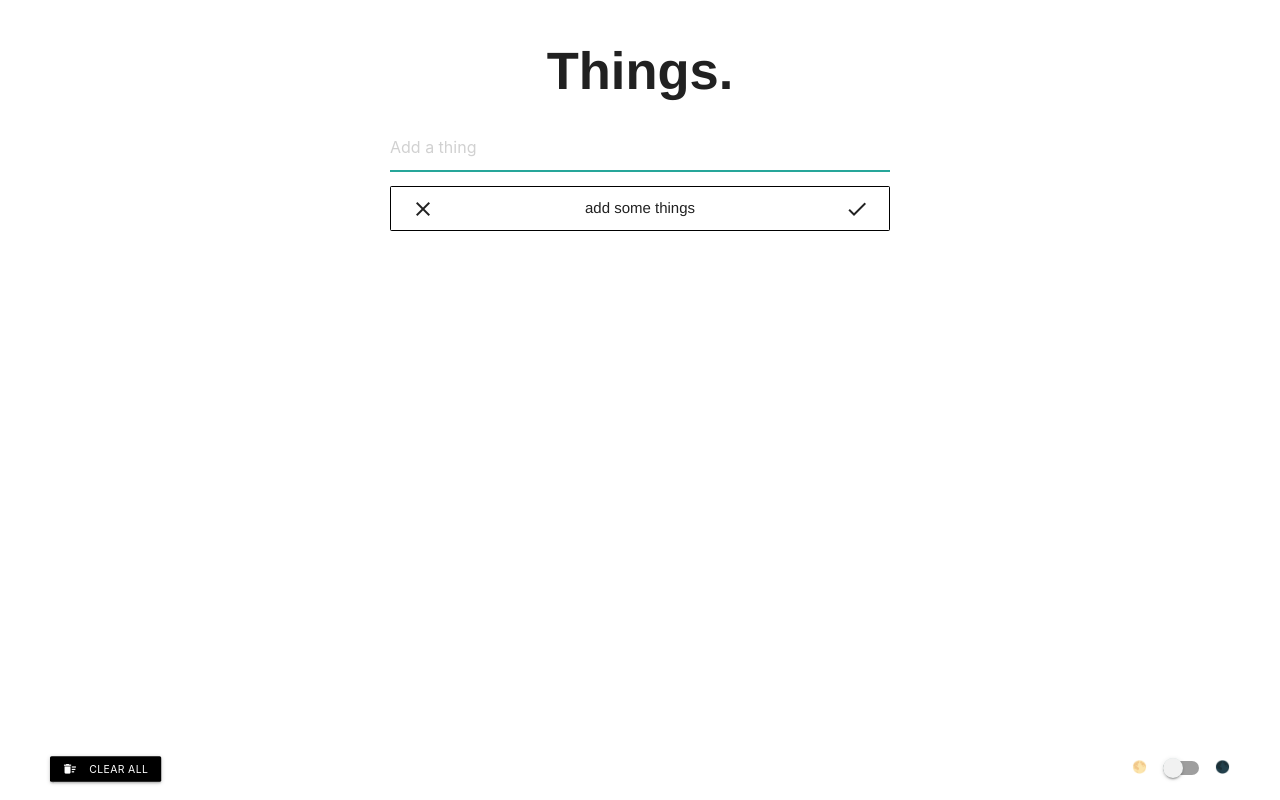
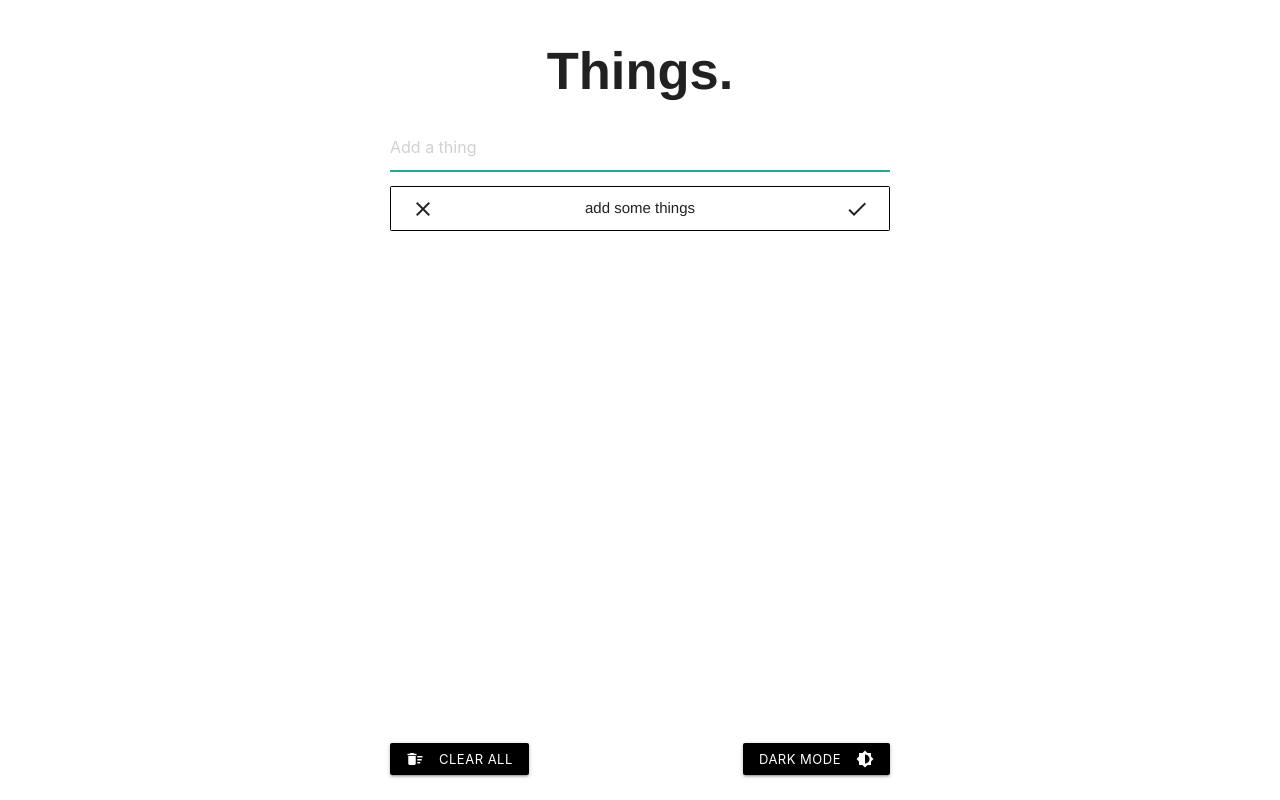
Before and after one commit to hjoelh/Things-App-react-, a React (Create React App) app: page / in a window 1280 px wide. Built offline with nearby package versions, Linux system fonts and the light colour scheme.

Commit message:
v6.5 finally

```diff
--- a/src/App.js
+++ b/src/App.js
@@ -2,7 +2,6 @@ import React from 'react';
 import Todos from './todos.js'
 import AddTodo from './AddForm.js'
 import Clear from './clear.js'
-import DarkMode from './darkmode.js'
 
 
 class App extends React.Component {
@@ -65,9 +64,8 @@ class App extends React.Component {
     finish={this.finish}
      />
 
-    <Clear  deleteAll={this.deleteAll} />
+    <Clear  deleteAll={this.deleteAll}  toggle={this.darkMode}/>
 
-    <DarkMode toggle={this.darkMode} />
 
 
 
--- a/src/clear.js
+++ b/src/clear.js
@@ -5,6 +5,7 @@ class Clear extends React.Component {
 
     render(props) {
         return (
+
             <div className='clearBtnDiv'>
             <form className='clearForm' onSubmit={this.props.deleteAll}>
 
@@ -13,11 +14,14 @@ class Clear extends React.Component {
             </form>
 
 
+            <button
+            className="waves-effect waves-red btn-small clearBtn"><i className="material-icons right">brightness_6</i>Dark Mode</button>
 
 
-            </div>
 
 
+
+</div>
         )
     }
 }
--- a/src/index.css
+++ b/src/index.css
@@ -7,7 +7,6 @@ body {
   max-width: 500px;
   margin-left:auto;
   margin-right:auto;
-  position: relative;
 }
 
 .darkMode {
@@ -52,16 +51,22 @@ h1 {
 .clearBtn {
   background: black;
   margin: 0px;
-
 }
 
 .clearBtnDiv {
-  position: fixed ;
-  transform-origin: left;
-  transform: scale(0.8);
-  bottom: 15px;
-  left: 50px
+  background-color: white;
+  display: flex;
+  position: fixed;
+  justify-content: space-between;
+  align-content: center;
+  width:80%;
+  max-width: 500px;
+  margin-left:auto;
+  margin-right:auto;
+  bottom: 25px
 }
+
+
 
 .clearBtn:hover {
   background-color: red
@@ -74,6 +79,9 @@ h1 {
 
 .collection {
   border: none;
+  max-height: 60vh ;
+  overflow-x: hidden;
+  overflow-y: auto;
 }
 
 
```
